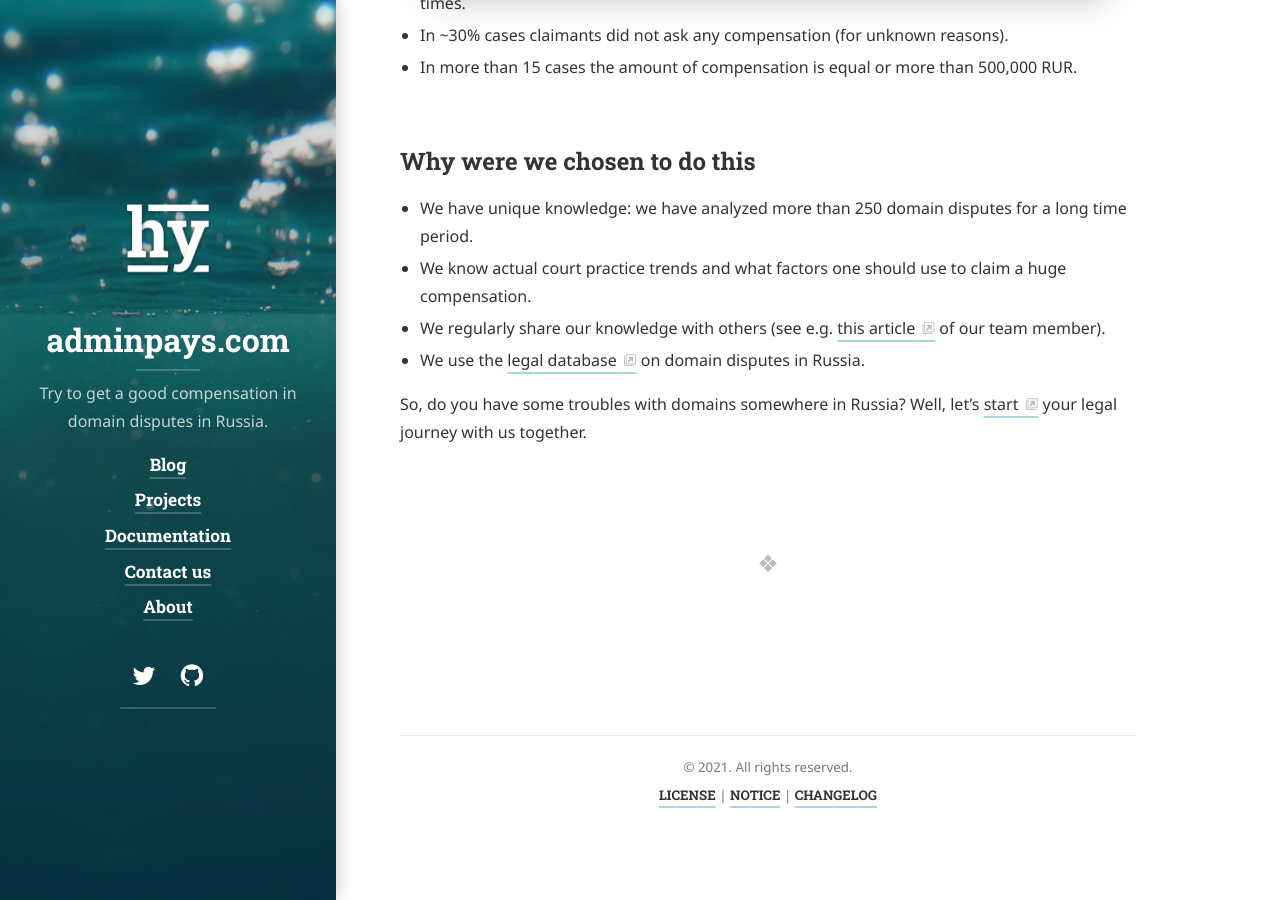
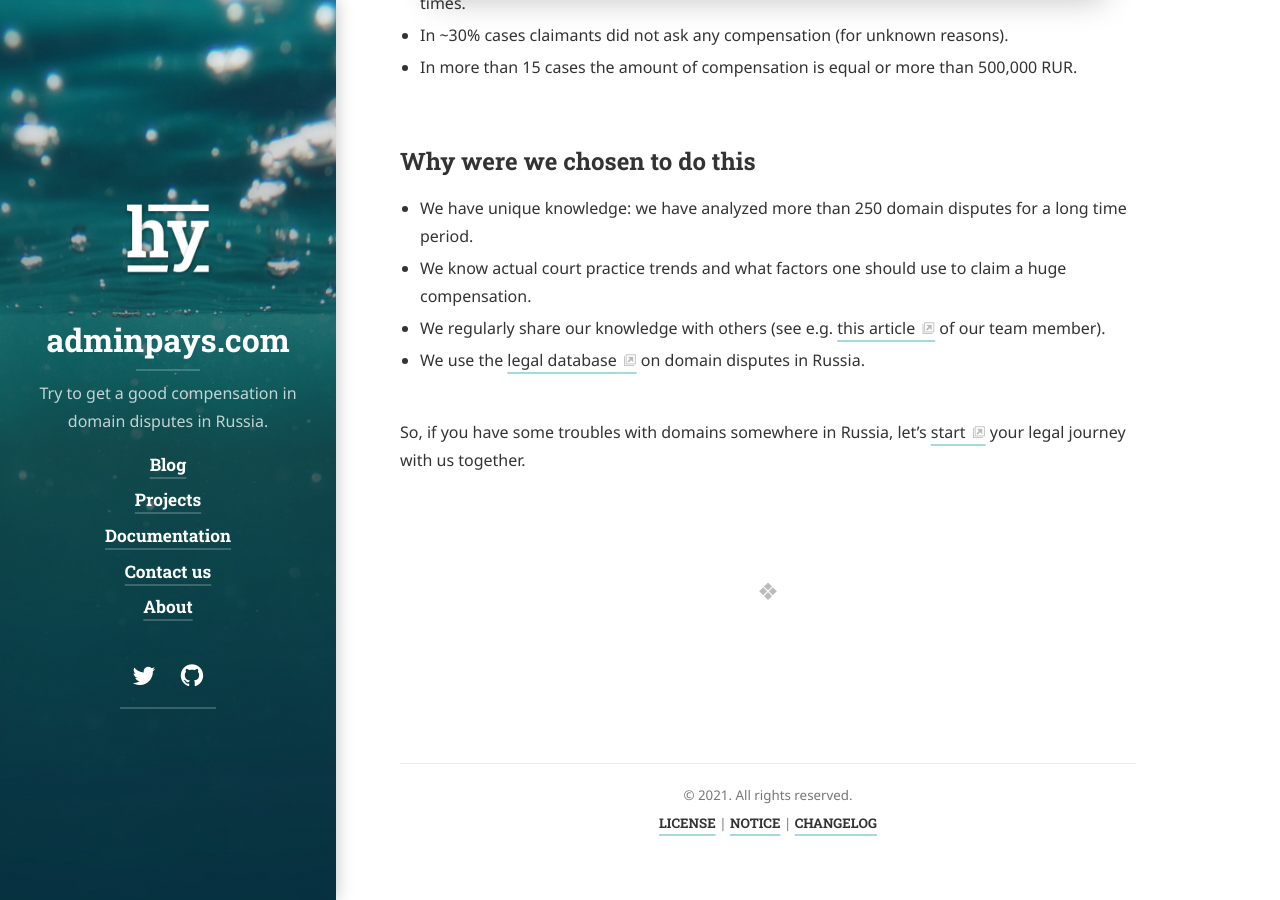
Before and after one commit to xCounsel/adminpays, a Jekyll site: the page built from index.md, in a window 1280 px wide and 900 px high, scrolled down 561 px. Built offline with Jekyll 4.4.1, drawn with Linux system fonts in a browser that asks for light colours; cached includes are drawn as plain includes; nearby versions of some CDN libraries; some web fonts are replaced; library files that are not in the unit come from our copies.

Commit message:
Update index.md

```diff
--- a/index.md
+++ b/index.md
@@ -21,7 +21,8 @@ sitemap: false
 * We regularly share our knowledge with others (see e.g. [this article](https://www.worldtrademarkreview.com/brand-management/domain-name-disputes-in-russia-how-get-most-compensation-in-court) of our team member).
 * We use the [legal database](https://github.com/xCounsel/kardamon/tree/master/English/premium) on domain disputes in Russia.
 
-So, do you have some troubles with domains somewhere in Russia? Well, let's [start](https://adminpays.com/contact/) your legal journey with us together.
+<br/>
+So, if you have some troubles with domains somewhere in Russia, let's [start](https://adminpays.com/contact/) your legal journey with us together.
 
 
 [documentation]: docs/README.md
```
